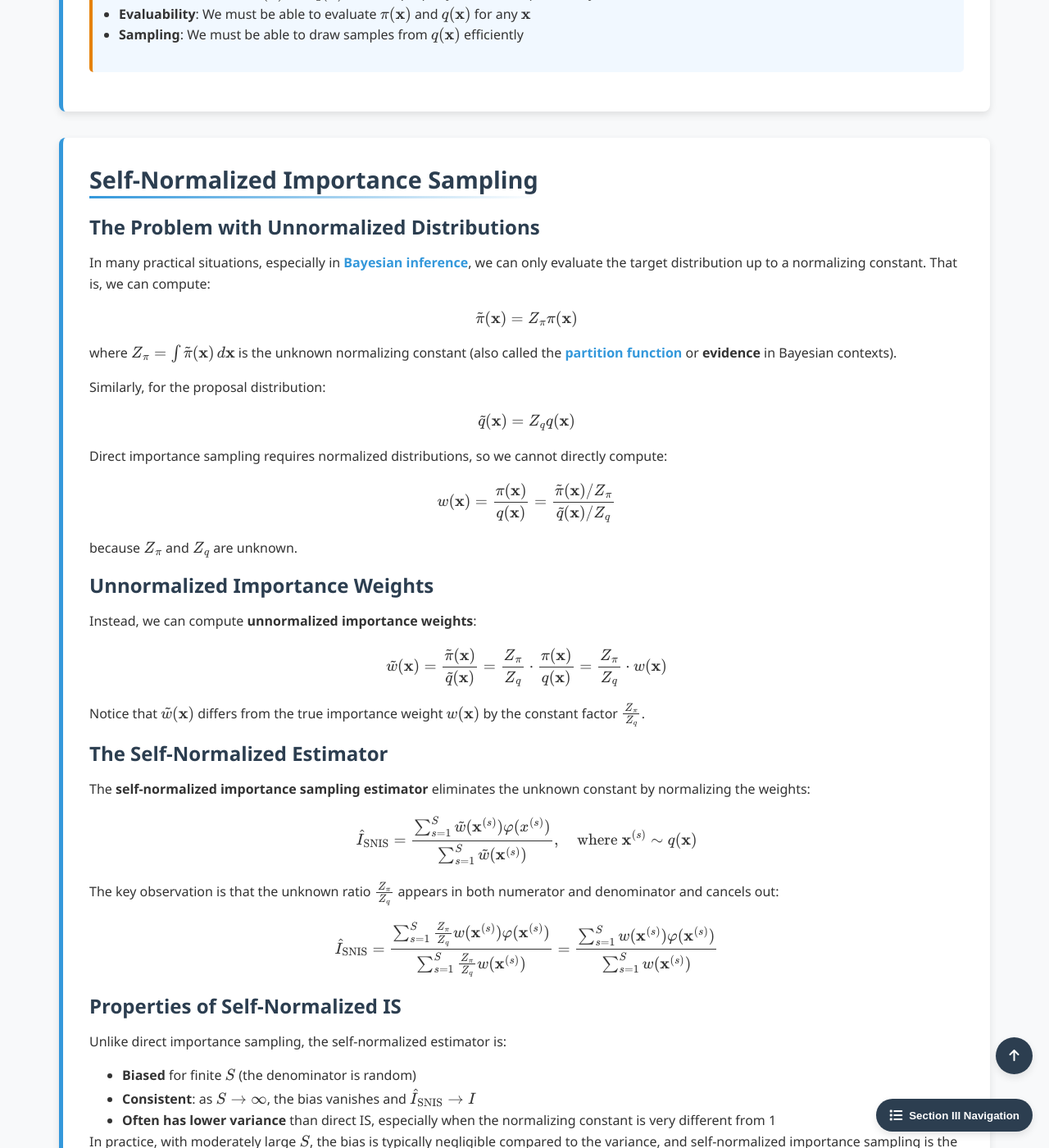
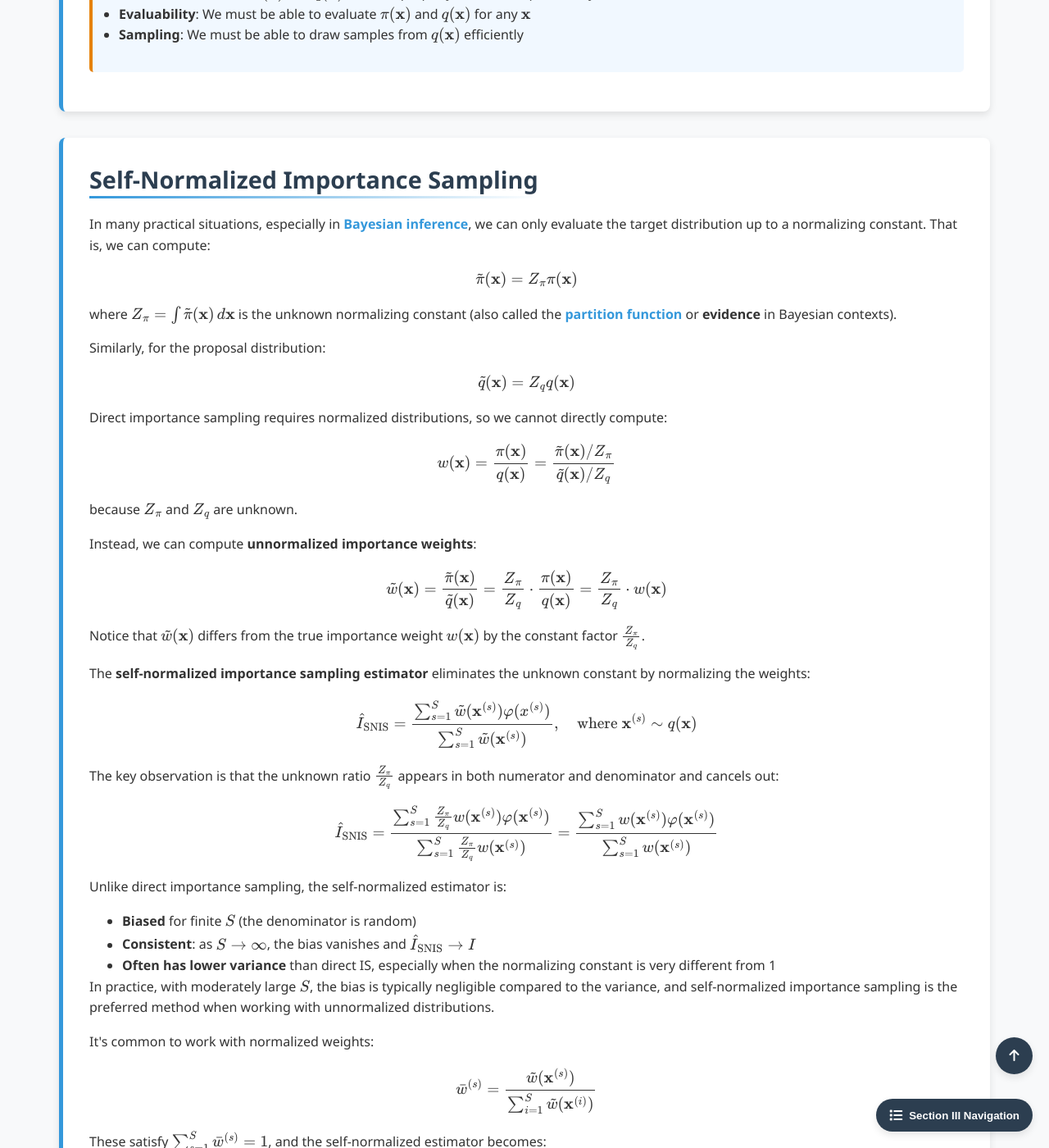
Before and after one commit to Yusukey01/yusukey01.github.io, a Jekyll site: the page built from Mathematics/Probability/importance_sampling.html, in a window 1280 px wide and 1400 px high, scrolled down 3601 px. Shown: the whole window at 82% size. Built offline with Jekyll 4.4.1, drawn with Linux system fonts in a browser that asks for light colours.

Commit message:
making Importance sampling, direct

```diff
--- a/Mathematics/Probability/importance_sampling.html
+++ b/Mathematics/Probability/importance_sampling.html
@@ -303,7 +303,6 @@ uses_python: false
             <section id="selfnorm" class="section-content">
                 <h2>Self-Normalized Importance Sampling</h2>
 
-                <h3>The Problem with Unnormalized Distributions</h3>
                 <p>
                     In many practical situations, especially in <a href="bayesian.html"><strong>Bayesian inference</strong></a>, we can only
                     evaluate the target distribution up to a normalizing constant. That is, we can compute:
@@ -327,7 +326,6 @@ uses_python: false
                     because \(Z_\pi\) and \(Z_q\) are unknown.
                 </p>
 
-                <h3>Unnormalized Importance Weights</h3>
                 <p>
                     Instead, we can compute <strong>unnormalized importance weights</strong>:
                     \[
@@ -338,7 +336,6 @@ uses_python: false
                     Notice that \(\tilde{w}(\mathbf{x})\) differs from the true importance weight \(w(\mathbf{x})\) by the constant factor \(\frac{Z_\pi}{Z_q}\).
                 </p>
 
-                <h3>The Self-Normalized Estimator</h3>
                 <p>
                     The <strong>self-normalized importance sampling estimator</strong> eliminates the unknown constant by normalizing the weights:
                     \[
@@ -353,7 +350,6 @@ uses_python: false
                     \]
                 </p>
 
-                <h3>Properties of Self-Normalized IS</h3>
                 <p>
                     Unlike direct importance sampling, the self-normalized estimator is:
                 </p>
@@ -367,7 +363,6 @@ uses_python: false
                     importance sampling is the preferred method when working with unnormalized distributions.
                 </p>
 
-                <h3>Normalized Weights</h3>
                 <p>
                     It's common to work with normalized weights:
                     \[
```
